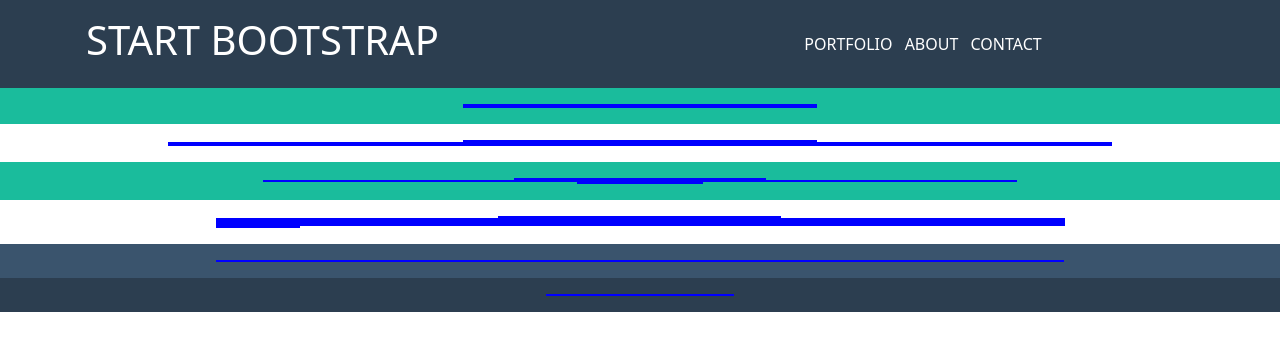
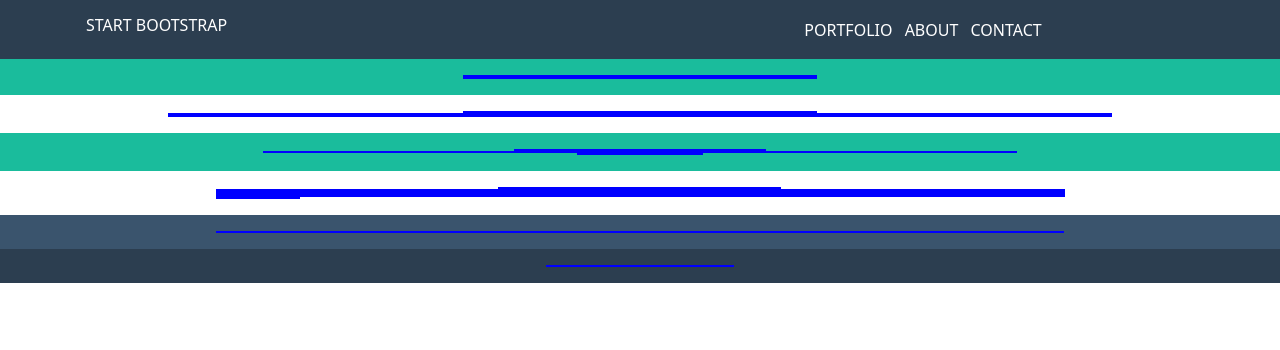
Before and after one commit to Dandav2923/html-css-bootstrap-freelancer, a plain HTML site: page index.html in a window 1280 px wide. Drawn offline with nearby package versions, Linux system fonts and the light colour scheme.

Commit message:
push pre pranzo

```diff
--- a/css/style.css
+++ b/css/style.css
@@ -1,3 +1,4 @@
+/* variabili */
 :root {
     --bg-blue: #2C3E50;
     --bg-green: #1ABC9C;
@@ -5,7 +6,9 @@
     --bg-light-blue: #3A546D;
     --bg-black: black;
 }
+/* variabili */
 
+/* Sfondi della pagina */
 .bg-blue {
     background-color: var(--bg-blue);
 }
@@ -25,6 +28,7 @@
 .bg-black {
     background-color: var(--bg-black);
 }
+/* Sfondi della pagina */
 
 .blue-border {
     border: 1px solid blue;
@@ -32,6 +36,10 @@
 
 .color-text-white {
     color: var(--bg-white);
+}
+
+.flex {
+    display: flex;
 }
 
 .width-10 {
@@ -54,10 +62,14 @@
     width: 100%;
 }
 
-.flex {
-    display: flex;
+.row .col-6 h1 {
+    font-size: 100%;
 }
 
-.row .col-6 h1 {
+.container .row .col-6:hover a {
+    color: var(--bg-white);
+}
 
+.col-6 .list-inline .list-inline-item:hover a {
+    color: var(--bg-green);
 }
--- a/index.html
+++ b/index.html
@@ -14,13 +14,15 @@
 </head>
 <body>
     <!-- header -->
-    <header class="box-100 bg-blue color-text-white">
+    <header id="header" class="box-100 bg-blue color-text-white">
         <div class="container padding-container">
             <div class="row">
                 <div class="col-6">
-                    <h1 class="text-uppercase">
-                        Start bootstrap
-                    </h1>
+                    <a class="text-decoration-none text-uppercase color-text-white" href="#header">
+                        <h1 class="text-uppercase">
+                            Start bootstrap
+                        </h1>
+                    </a>
                 </div>
                 <div class="hamburger col-6 text-end d-sm-none align-self-center">
                     <i class="fas fa-bars"></i>
```
